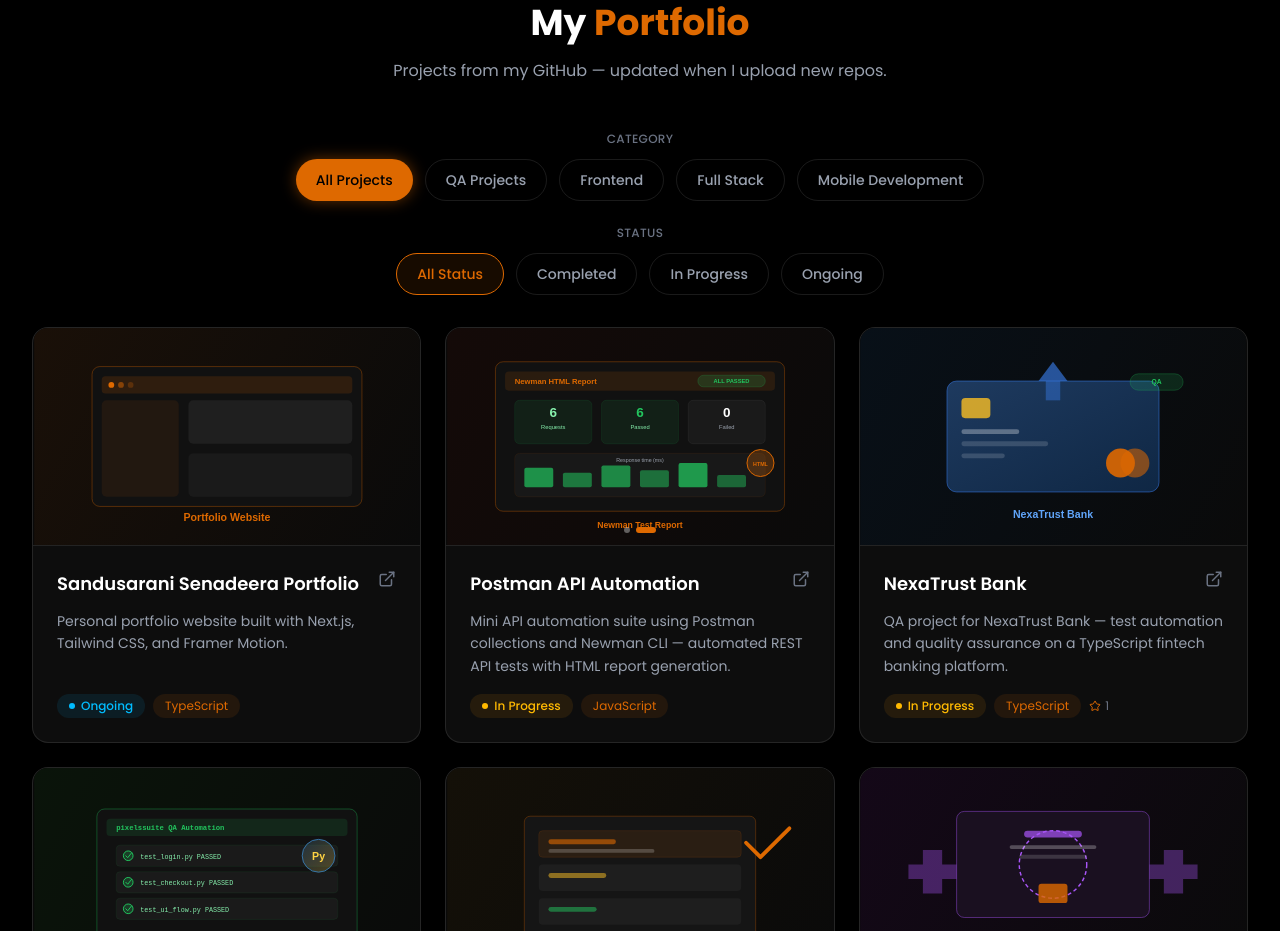
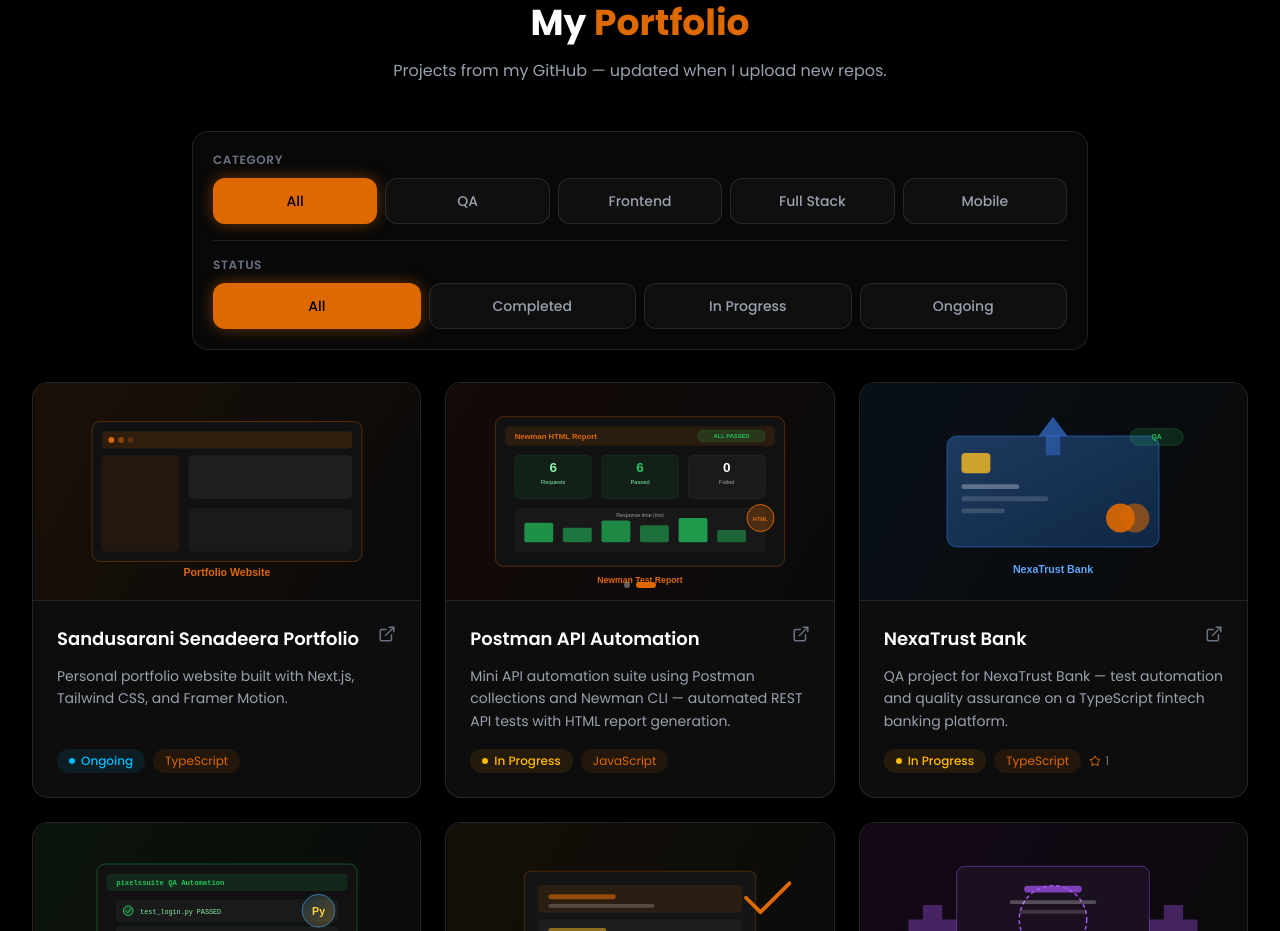
Before and after one commit to Sandusarani-Senadeera/Sandusarani-Senadeera-Portfolio, a Next.js app: page / in a window 1280 px wide. Shown: the part 3820-4751 px from the top of the page. Built offline with nearby package versions, Linux system fonts and the light colour scheme.

Commit message:
newchanges7

```diff
--- a/src/components/Portfolio.tsx
+++ b/src/components/Portfolio.tsx
@@ -15,6 +15,12 @@ import {
 } from "@/data/projects";
 import { profile } from "@/data/profile";
 
+type FilterOption<T extends string> = {
+  id: T;
+  label: string;
+  shortLabel?: string;
+};
+
 function FilterSelect<T extends string>({
   label,
   value,
@@ -24,7 +30,7 @@ function FilterSelect<T extends string>({
   label: string;
   value: T;
   onChange: (value: T) => void;
-  options: { id: T; label: string }[];
+  options: FilterOption<T>[];
 }) {
   return (
     <label className="block w-full">
@@ -57,19 +63,25 @@ function FilterSelect<T extends string>({
   );
 }
 
-function FilterPills<T extends string>({
+function FilterGrid<T extends string>({
+  label,
   options,
   value,
   onChange,
-  activeStyle,
+  columnsClass,
 }: {
-  options: { id: T; label: string }[];
+  label: string;
+  options: FilterOption<T>[];
   value: T;
   onChange: (value: T) => void;
-  activeStyle: "solid" | "outline";
+  columnsClass: string;
 }) {
   return (
-    <div className="flex flex-wrap justify-center gap-3">
+    <div>
+      <p className="mb-2.5 text-xs font-semibold tracking-wider text-gray-500 uppercase">
+        {label}
+      </p>
+      <div className={`grid gap-2 ${columnsClass}`}>
         {options.map((option) => {
           const isActive = value === option.id;
 
@@ -78,21 +90,46 @@ function FilterPills<T extends string>({
               key={option.id}
               type="button"
               onClick={() => onChange(option.id)}
-            className={`rounded-full px-5 py-2.5 text-sm font-medium transition-colors ${
+              className={`w-full rounded-xl px-2 py-2.5 text-center text-xs font-medium transition-colors sm:py-3 sm:text-sm ${
                 isActive
-                ? activeStyle === "solid"
                   ? "bg-brand-orange text-black shadow-glow-orange-sm"
-                  : "border border-brand-orange bg-brand-orange/10 text-brand-orange"
-                : "border border-white/10 text-gray-400 hover:border-brand-orange/40 hover:text-white"
+                  : "border border-white/10 bg-white/[0.03] text-gray-400 hover:border-brand-orange/40 hover:text-white"
               }`}
             >
-            {option.label}
+              {option.shortLabel ?? option.label}
             </button>
           );
         })}
       </div>
+    </div>
   );
 }
+
+const categoryTabs: FilterOption<ProjectCategory | "all">[] = [
+  { id: "all", label: "All Projects", shortLabel: "All" },
+  ...projectCategories.map((category) => ({
+    id: category.id,
+    label: category.label,
+    shortLabel:
+      category.id === "mobile"
+        ? "Mobile"
+        : category.id === "qa"
+          ? "QA"
+          : category.label,
+  })),
+];
+
+const statusTabs: FilterOption<ProjectStatus | "all">[] =
+  projectStatuses.map((status) => ({
+    id: status.id,
+    label: status.label,
+    shortLabel:
+      status.id === "all"
+        ? "All"
+        : status.id === "in-progress"
+          ? "In Progress"
+          : status.label,
+  }));
 
 export default function Portfolio() {
   const [activeCategory, setActiveCategory] = useState<ProjectCategory | "all">(
@@ -110,11 +147,6 @@ export default function Portfolio() {
     return matchesCategory && matchesStatus;
   });
 
-  const categoryTabs: { id: ProjectCategory | "all"; label: string }[] = [
-    { id: "all", label: "All Projects" },
-    ...projectCategories,
-  ];
-
   return (
     <section id="portfolio" className="py-16 sm:py-20 lg:py-24">
       <div className="mx-auto max-w-7xl px-4 sm:px-6 lg:px-8">
@@ -127,7 +159,7 @@ export default function Portfolio() {
         </AnimatedSection>
 
         <AnimatedSection delay={0.1}>
-          {/* Mobile: compact dropdown filters */}
+          {/* Phone: dropdown filters */}
           <div className="mb-6 space-y-3 md:hidden">
             <FilterSelect
               label="Category"
@@ -139,33 +171,29 @@ export default function Portfolio() {
               label="Status"
               value={activeStatus}
               onChange={setActiveStatus}
-              options={projectStatuses}
+              options={statusTabs}
             />
           </div>
 
-          {/* Tablet & desktop: pill filters */}
-          <div className="mb-8 hidden space-y-6 md:block">
-            <div>
-              <p className="mb-3 text-center text-xs font-medium tracking-wide text-gray-500 uppercase">
-                Category
-              </p>
-              <FilterPills
+          {/* Tablet & desktop: aligned filter panel */}
+          <div className="mx-auto mb-8 hidden max-w-4xl rounded-2xl border border-white/10 bg-white/[0.03] p-4 sm:p-5 md:block">
+            <div className="space-y-4">
+              <FilterGrid
+                label="Category"
                 options={categoryTabs}
                 value={activeCategory}
                 onChange={setActiveCategory}
-                activeStyle="solid"
+                columnsClass="grid-cols-2 sm:grid-cols-3 lg:grid-cols-5"
+              />
+              <div className="border-t border-white/10 pt-4">
+                <FilterGrid
+                  label="Status"
+                  options={statusTabs}
+                  value={activeStatus}
+                  onChange={setActiveStatus}
+                  columnsClass="grid-cols-2 lg:grid-cols-4"
                 />
               </div>
-            <div>
-              <p className="mb-3 text-center text-xs font-medium tracking-wide text-gray-500 uppercase">
-                Status
-              </p>
-              <FilterPills
-                options={projectStatuses}
-                value={activeStatus}
-                onChange={setActiveStatus}
-                activeStyle="outline"
-              />
             </div>
           </div>
         </AnimatedSection>
```
Lines whose indentation alone changed are shown as unchanged.
